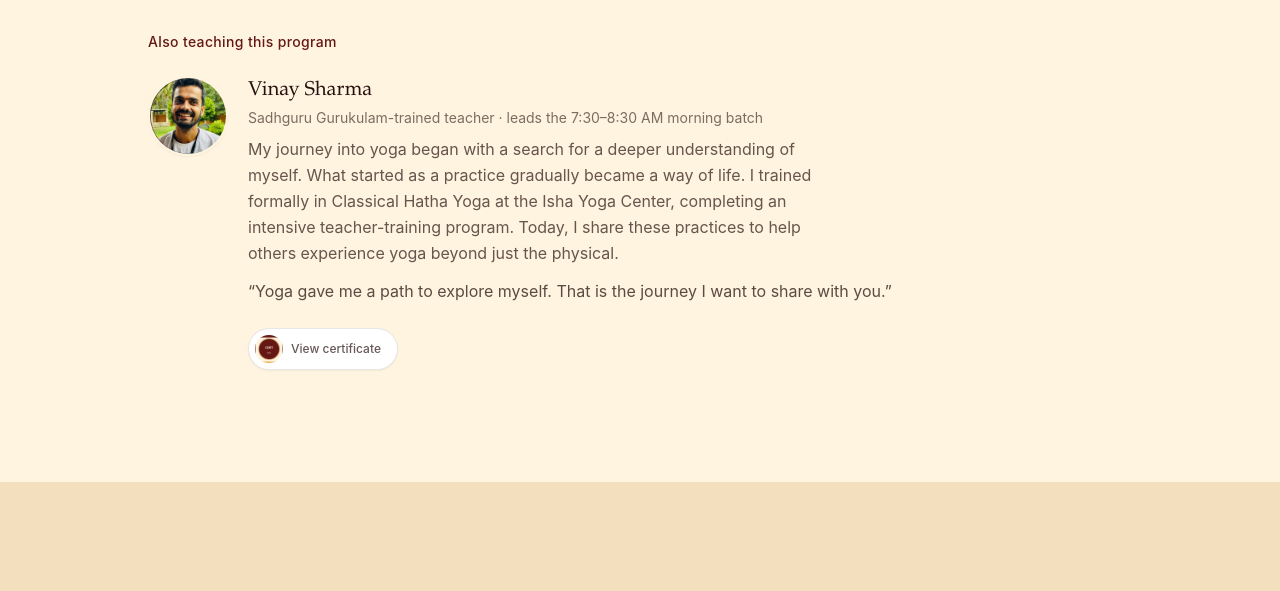
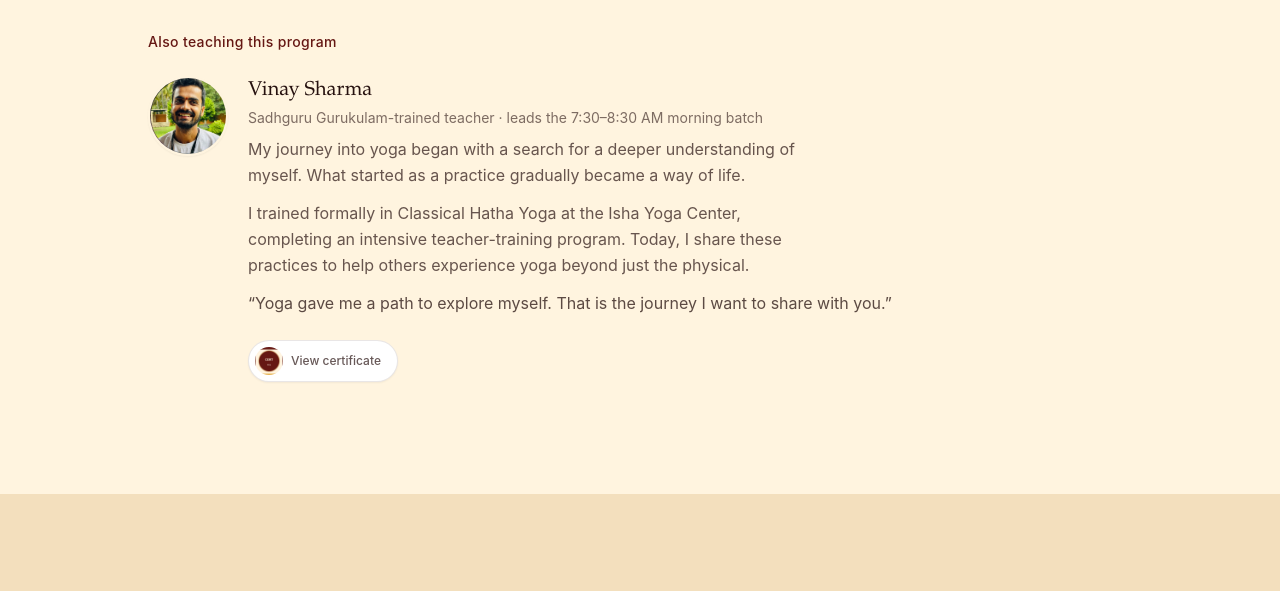
Before and after one commit to YODASAM/Samskara_Sathgamaya_0001, a plain HTML site: page SamskaraYoga_Sathgamaya/index.html in a window 1280 px wide. Shown: the part 3460-4051 px from the top of the page. Drawn offline with nearby package versions, Linux system fonts and the light colour scheme.

Commit message:
Update index.html 33Vinay

```diff
--- a/SamskaraYoga_Sathgamaya/index.html
+++ b/SamskaraYoga_Sathgamaya/index.html
@@ -264,17 +264,18 @@
     <p class="text-sm tracking-wide text-maroon font-medium mb-6">Also teaching this program</p>
     <div class="flex flex-col sm:flex-row items-center sm:items-start gap-5">
       <button type="button" class="cert-trigger shrink-0 rounded-full cursor-zoom-in focus:outline-none" data-cert="assets/images/vinay-portrait.jpg" data-name="Vinay Sharma" data-caption="Vinay Sharma" aria-label="View Vinay Sharma photo larger">
-        <img src="assets/images/vinay-portrait.jpg" alt="Vinay Sharma, Sadhguru Gurukulam-trained teacher" class="w-20 h-20 rounded-full object-cover border-2 border-linen shadow-sm hover:shadow-md transition-shadow">
+        <img src="assets/images/vinay-portrait.jpg" alt="Vinay Sharma, Classical Hatha Yoga teacher" class="w-20 h-20 rounded-full object-cover border-2 border-linen shadow-sm hover:shadow-md transition-shadow">
       </button>
       <div class="text-center sm:text-left">
         <h3 class="font-serif text-xl mb-1">Vinay Sharma</h3>
         <p class="text-dusk/60 text-sm mb-2">Sadhguru Gurukulam-trained teacher · leads the 7:30–8:30 AM morning batch</p>
-        <p class="text-dusk/70 leading-relaxed max-w-xl mb-3">My journey into yoga began with a search for a deeper understanding of myself. What started as a practice gradually became a way of life.
-I trained formally in Classical Hatha Yoga at the Isha Yoga Center, completing an intensive teacher-training program. Today, I share these practices to help others experience yoga beyond just the physical.</p>
+        <p class="text-dusk/70 leading-relaxed max-w-xl mb-3">My journey into yoga began with a search for a deeper understanding of myself. What started as a practice gradually became a way of life.</p>
 
-          <p class="text-dusk/75 leading-relaxed mb-6">
-        “Yoga gave me a path to explore myself. That is the journey I want to share with you.”
-      </p>
+<p class="text-dusk/70 leading-relaxed max-w-xl mb-3">I trained formally in Classical Hatha Yoga at the Isha Yoga Center, completing an intensive teacher-training program. Today, I share these practices to help others experience yoga beyond just the physical.</p>
+
+<p class="text-dusk/75 leading-relaxed mb-6">
+  “Yoga gave me a path to explore myself. That is the journey I want to share with you.”
+</p>
 
         <button class="cert-trigger inline-flex items-center gap-2 bg-white border border-dusk/10 rounded-full pl-1.5 pr-4 py-1.5 shadow-sm hover:shadow-md transition-shadow" data-cert="assets/images/vinay-certificate.jpg" data-name="Vinay">
           <img src="assets/images/cert-seal.jpg" alt="" class="w-7 h-7 rounded-full object-cover">
```
